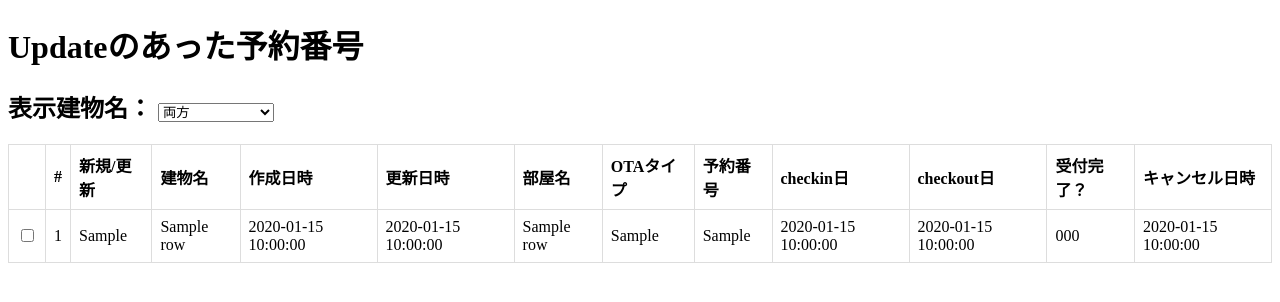
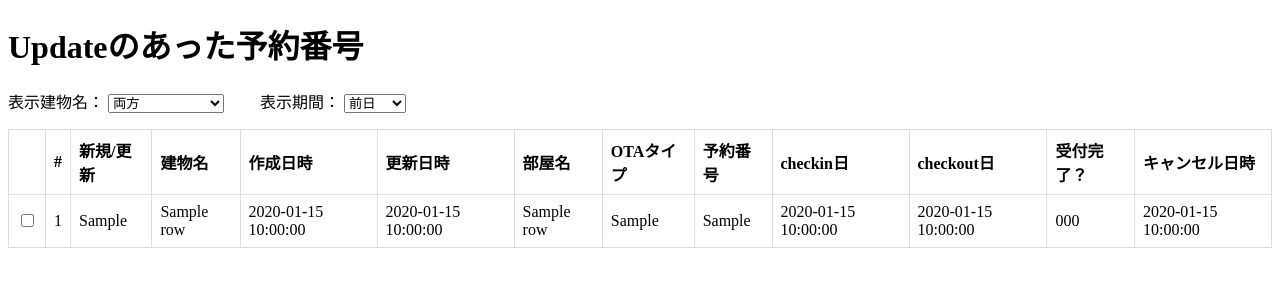
Before and after one commit to s-imoji/tstay_update_app, a Flask app: template templates/index.html in a window 1280 px wide. Shown: the top 302 px of the page. Run offline with Flask 3, Linux system fonts and the light colour scheme; the template is opened without the code that fills it: most values are stand-ins (such as "Sample title", 1, 10 or a date in 2020).

Commit message:
表示期間対応

```diff
--- a/app.py
+++ b/app.py
@@ -27,7 +27,7 @@ def bigquery_query():
         # Get the results
         results = query_job.result()
 
-        return render_template('index.html', results=results)
+        return render_template('index.html', results=results, delta=delta)
 
     except Exception as e:
         return f"An error occurred: {e}"
--- a/templates/index.html
+++ b/templates/index.html
@@ -22,15 +22,20 @@
 </head>
 <body>
     <h1>Updateのあった予約番号</h1>
-    <div>
-        <h2>
-            表示建物名：
-            <select name="building_name">
-                <option value="both" selected>両方</option>
-                <option value="東急ステイ青山">東急ステイ青山</option>
-                <option value="東急ステイ四谷">東急ステイ四谷</option>
-            </select>
-        </h2>
+    <div style="margin-bottom: 1em; font-size: 1em;">
+        <label for="building-select">表示建物名：</label>
+        <select name="building_name" id="building-select">
+            <option value="both" selected>両方</option>
+            <option value="東急ステイ青山">東急ステイ青山</option>
+            <option value="東急ステイ四谷">東急ステイ四谷</option>
+        </select>
+
+        <label for="period-select" style="margin-left: 2em;">表示期間：</label>
+        <select name="period" id="period-select">
+            <option value="1" {% if delta == 1 %}selected{% endif %}>前日</option>
+            <option value="2" {% if delta == 2 %}selected{% endif %}>前々日</option>
+            <option value="3" {% if delta == 3 %}selected{% endif %}>3日前</option>
+        </select>
     </div>
 
     <table>
@@ -77,6 +82,7 @@
         document.addEventListener('DOMContentLoaded', function() {
             const buildingSelect = document.querySelector('select[name="building_name"]');
             const tableBody = document.querySelector('table tbody');
+            const periodSelect = document.getElementById('period-select');
             const tableRows = Array.from(tableBody.querySelectorAll('tr'));
             const checkBoxes = document.querySelectorAll('.row-checkbox');
 
@@ -91,6 +97,13 @@
                     }
                 });
             }
+
+            // 表示期間ドロップダウンの変更を監視
+            periodSelect.addEventListener('change', function() {
+                const selectedDelta = this.value;
+                // 選択されたdelta値でページをリロード
+                window.location.href = `/?delta=${selectedDelta}`;
+            });
 
             // チェックボックスのイベントリスナーを設定
             checkBoxes.forEach(function(checkbox) {
```
